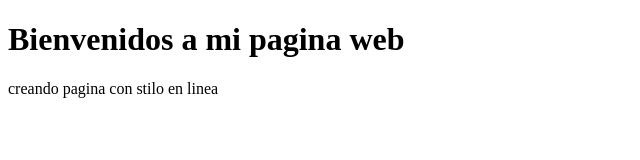
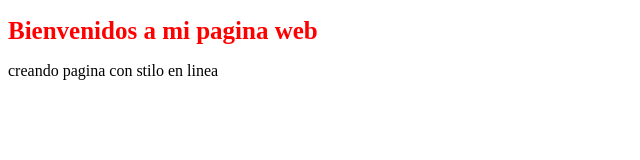
Before and after one commit to boykaggod/laboratorio8, a plain HTML site: page index.html in a window 1280 px wide. Shown: the whole page, without its empty margins (0-640 px from the left). Drawn offline with Linux system fonts and the light colour scheme.

Commit message:
aplicando estilos

```diff
--- a/index.html
+++ b/index.html
@@ -6,7 +6,7 @@
     <title>Document</title>
 </head>
 <body>
-   <h1>Bienvenidos a mi pagina web</h1>
+   <h1 style="color:red;font-size: 25px;">Bienvenidos a mi pagina web</h1>
    <p>creando pagina con stilo en linea</p>
 </body>
 </html>
```
